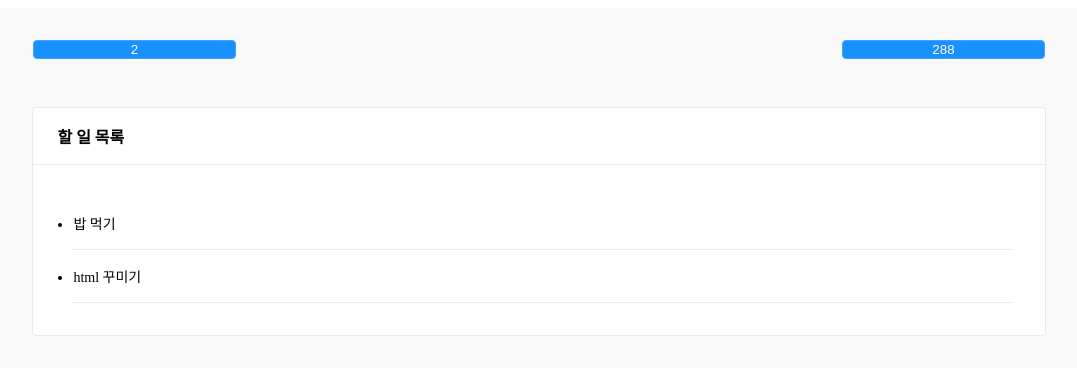
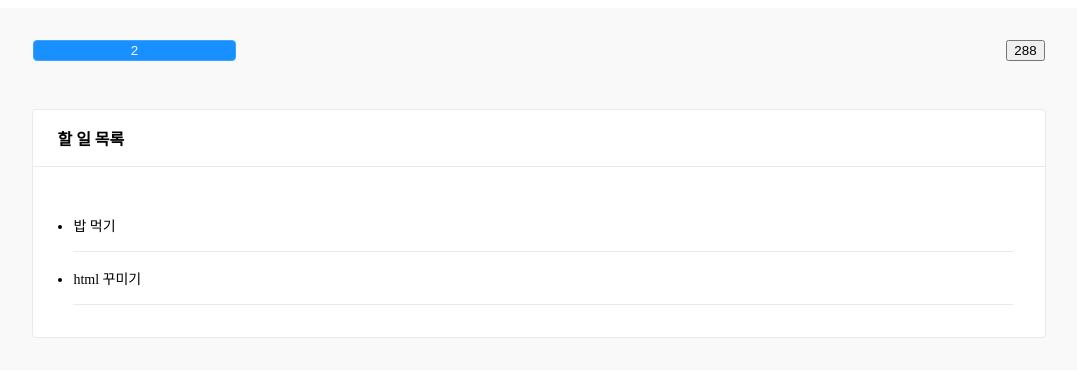
Before and after one commit to mataeono/mataeono.github.io, a plain HTML site: page index.html in a window 1280 px wide. Shown: the whole page, without its empty margins (101-1178 px from the left). Drawn offline with Linux system fonts and the light colour scheme.

Commit message:
Update index.html

```diff
--- a/index.html
+++ b/index.html
@@ -12,7 +12,7 @@
     <div class="container">
       <div class="input-container">
         <button id="add-button" >2</button>
-        <button id="add-button" >288</button>
+        <button id="add-button2" >288</button>
       </div>
       <div class="list-container">
         <h1>할 일 목록</h1>
```
